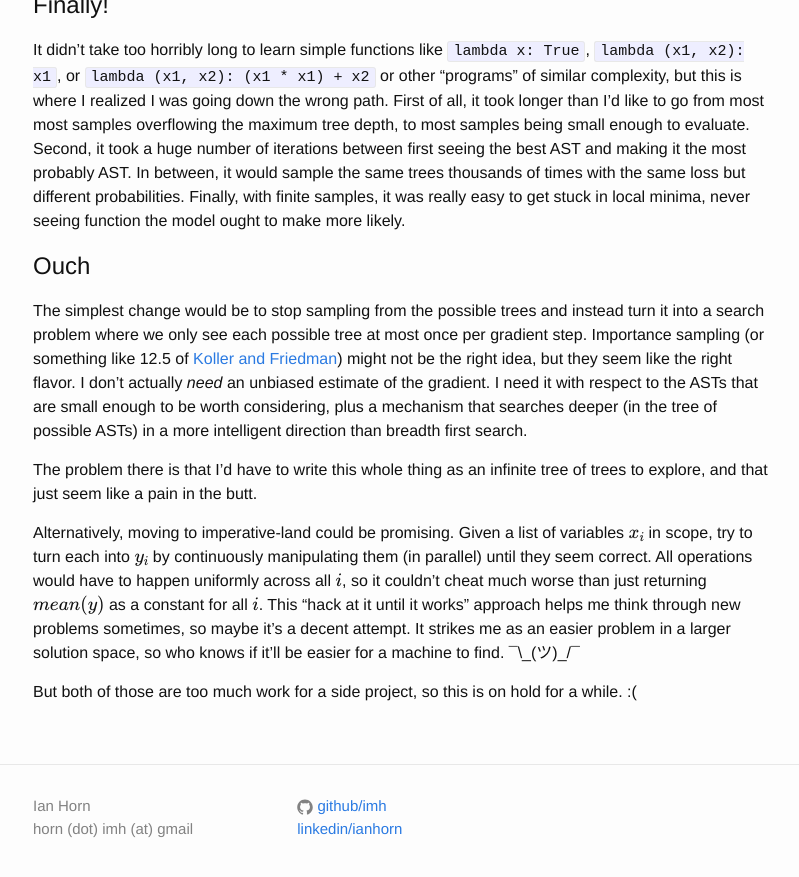
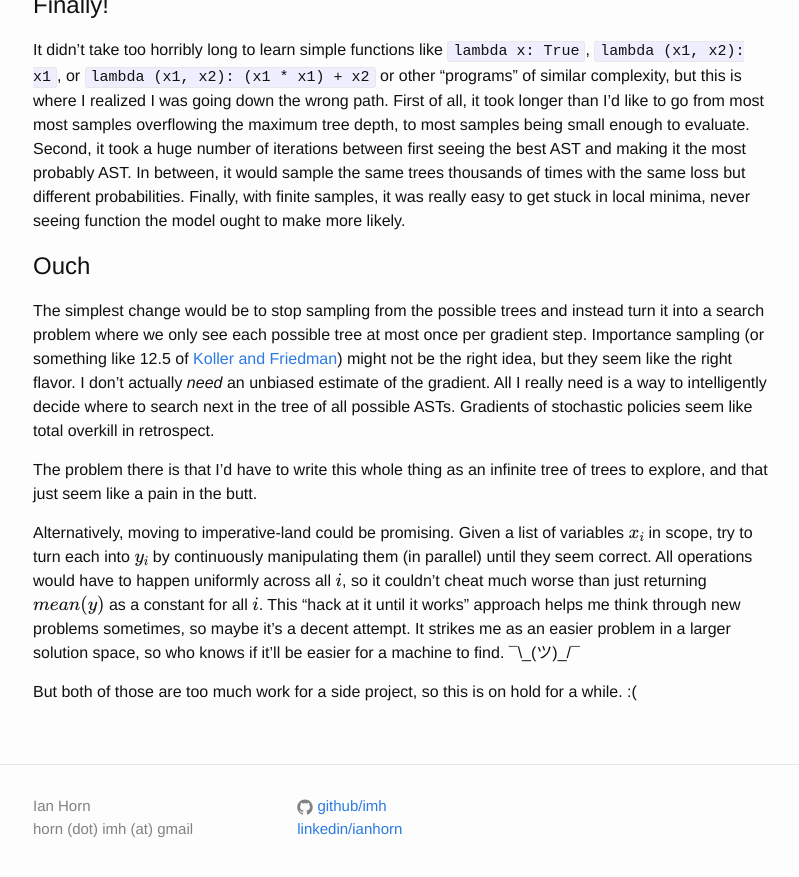
Before and after one commit to imh/imh.github.io, a Jekyll site: the page built from _posts/2016-11-22-teaching-programs-to-program-is-hard.md, in a window 1280 px wide and 900 px high, scrolled down 2241 px. Shown: the top 877 px of the window, without its empty margins (237-1036 px from the left). Built offline with Jekyll 4.4.1, drawn with Linux system fonts in a browser that asks for light colours; formulas are drawn with MathJax 3.

Commit message:
Tree search explanation improved

```diff
--- a/_posts/2016-11-22-teaching-programs-to-program-is-hard.md
+++ b/_posts/2016-11-22-teaching-programs-to-program-is-hard.md
@@ -102,7 +102,8 @@ Finally, with finite samples, it was really easy to get stuck in local minima, n
 The simplest change would be to stop sampling from the possible trees and instead turn it into a search problem where we only see each possible tree at most once per gradient step.
 Importance sampling (or something like 12.5 of [Koller and Friedman](http://pgm.stanford.edu/)) might not be the right idea, but they seem like the right flavor.
 I don't actually *need* an unbiased estimate of the gradient.
-I need it with respect to the ASTs that are small enough to be worth considering, plus a mechanism that searches deeper (in the tree of possible ASTs) in a more intelligent direction than breadth first search.
+All I really need is a way to intelligently decide where to search next in the tree of all possible ASTs.
+Gradients of stochastic policies seem like total overkill in retrospect.
 
 The problem there is that I'd have to write this whole thing as an infinite tree of trees to explore, and that just seem like a pain in the butt.
 
```
